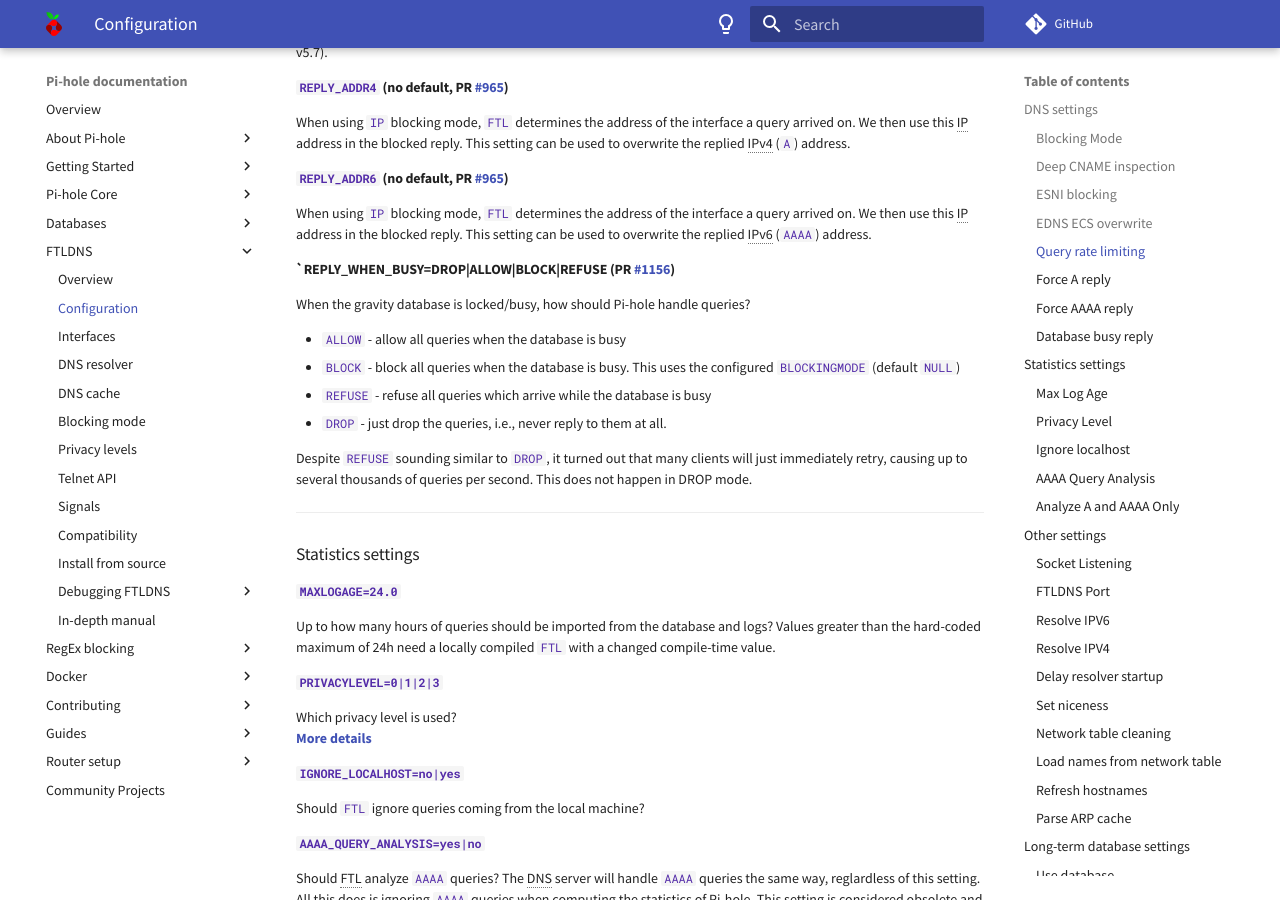
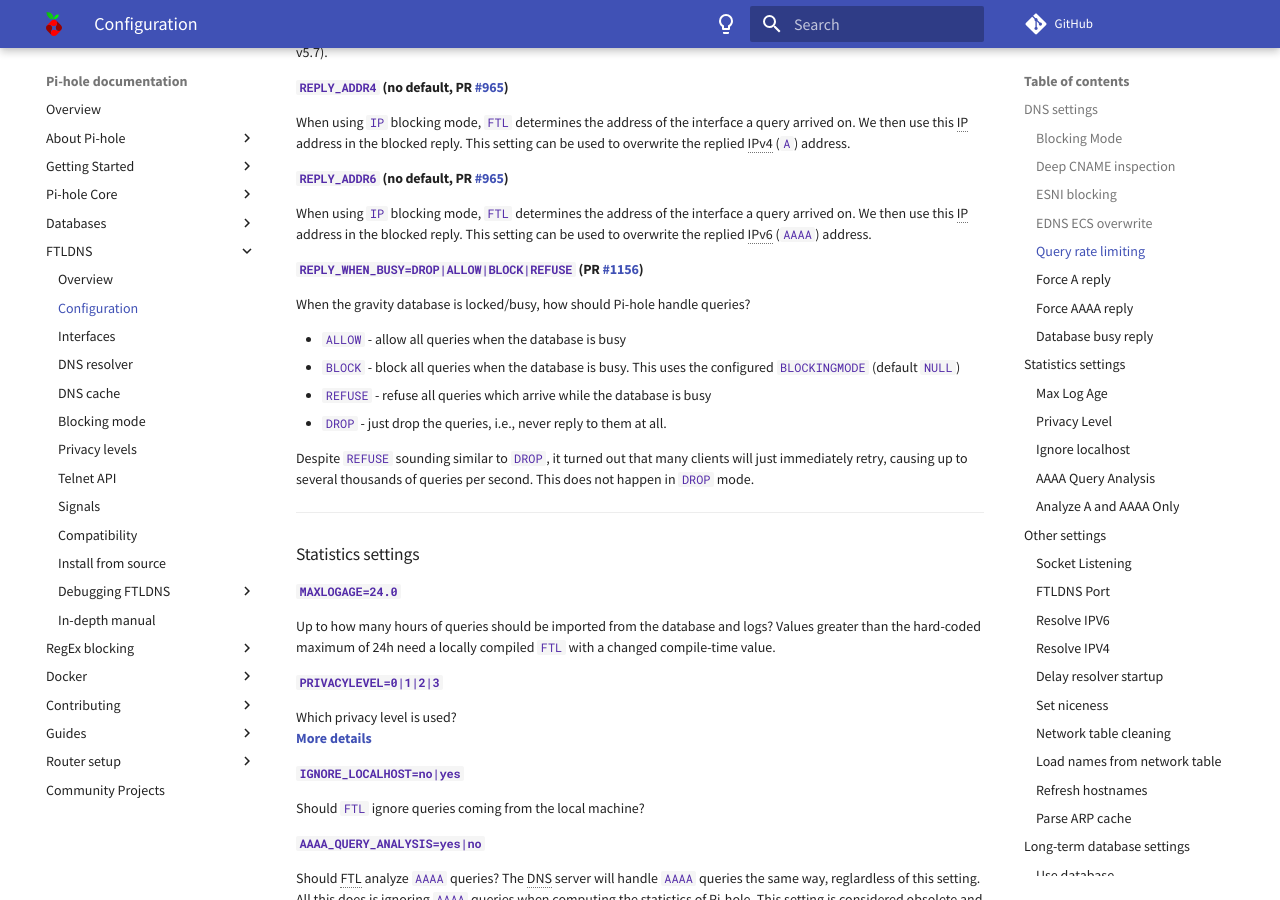
Before and after one commit to pi-hole/docs, an MkDocs documentation site: the page built from docs/ftldns/configfile.md, in a window 1280 px wide and 900 px high, scrolled down 1059 px. Built offline with MkDocs 1.6.1 and Material for MkDocs 9.7.7, drawn with Linux system fonts in a browser that asks for light colours; comment, search, counter and statistics services are not loaded.

Commit message:
Fix quotes
Signed-off-by: yubiuser <ckoenig@posteo.de>

```diff
--- a/docs/ftldns/configfile.md
+++ b/docs/ftldns/configfile.md
@@ -48,7 +48,7 @@ When using `IP` blocking mode, `FTL` determines the address of the interface a q
 
 When using `IP` blocking mode, `FTL` determines the address of the interface a query arrived on. We then use this IP address in the blocked reply. This setting can be used to overwrite the replied IPv6 (`AAAA`) address.
 
-#### `REPLY_WHEN_BUSY=DROP|ALLOW|BLOCK|REFUSE (PR [#1156](https://github.com/pi-hole/FTL/pull/1156)) {#reply_when_busy data-toc-label='Database busy reply'}
+#### `REPLY_WHEN_BUSY=DROP|ALLOW|BLOCK|REFUSE` (PR [#1156](https://github.com/pi-hole/FTL/pull/1156)) {#reply_when_busy data-toc-label='Database busy reply'}
 
 When the gravity database is locked/busy, how should Pi-hole handle queries?
 
@@ -57,7 +57,7 @@ When the gravity database is locked/busy, how should Pi-hole handle queries?
 - `REFUSE` - refuse all queries which arrive while the database is busy
 - `DROP` - just drop the queries, i.e., never reply to them at all.
 
-Despite `REFUSE` sounding similar to `DROP`, it turned out that many clients will just immediately retry, causing up to several thousands of queries per second. This does not happen in DROP mode.
+Despite `REFUSE` sounding similar to `DROP`, it turned out that many clients will just immediately retry, causing up to several thousands of queries per second. This does not happen in `DROP` mode.
 
 ---
 
```
